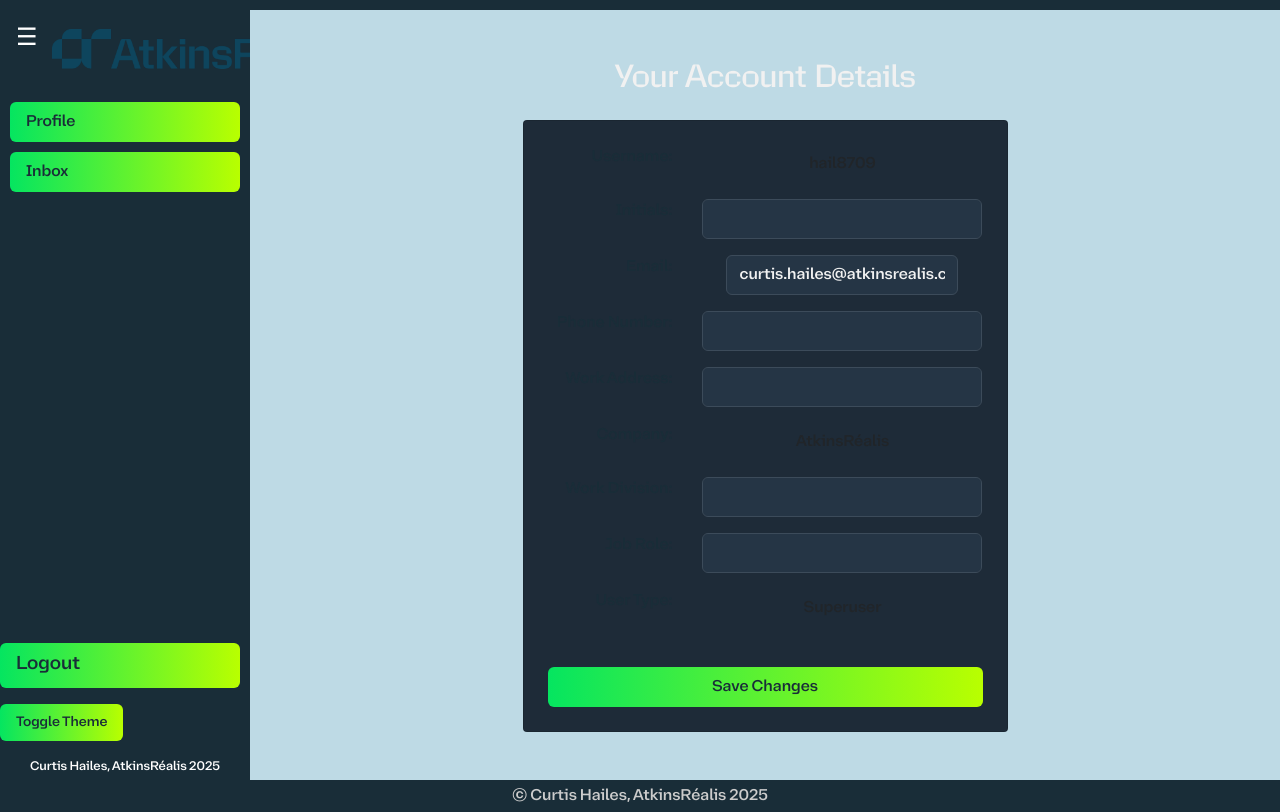
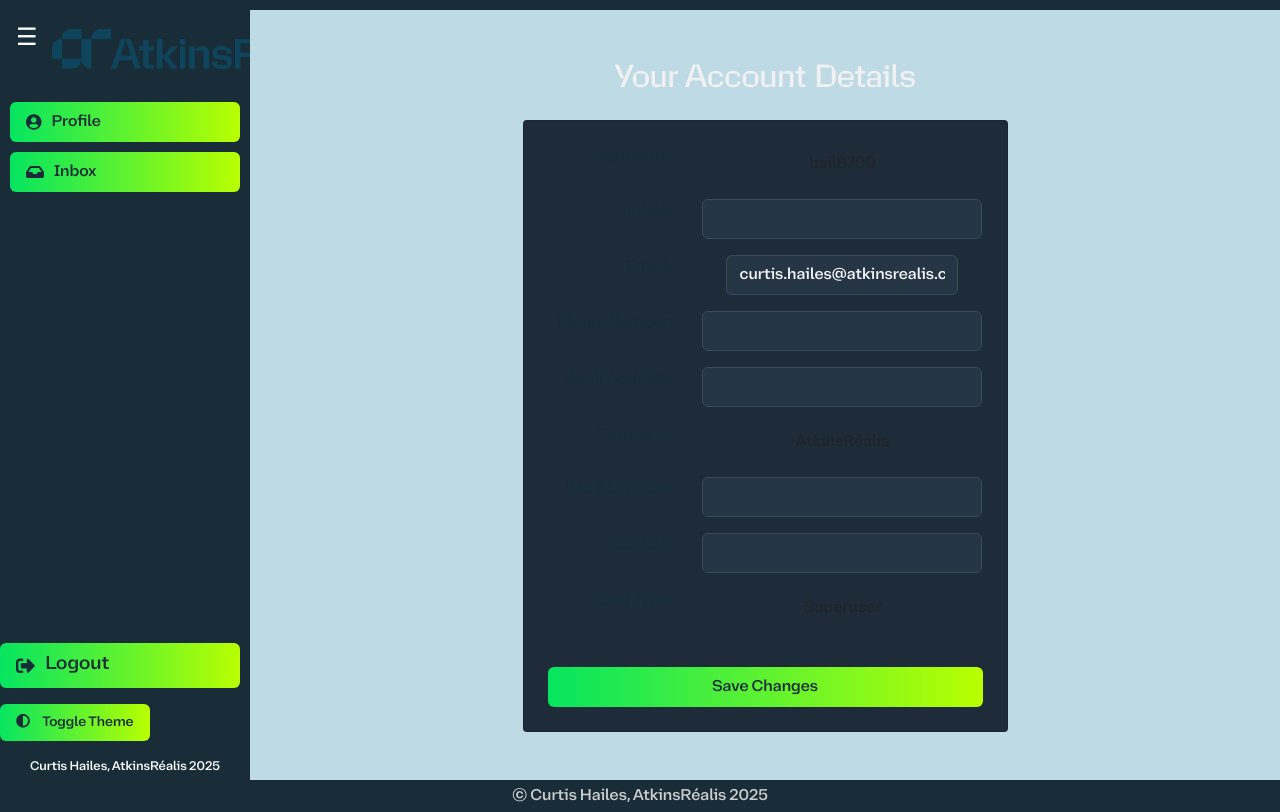
Before and after one commit to CurtisHai/Automation, a Django app: page /accounts/ in a window 1280 px wide. Run offline with Django 5.2, Linux system fonts and the light colour scheme; a user stored in the database is signed in; data comes from the database, SQL or seed files in the repository; data that the repository does not hold is empty; some libraries are stand-ins or nearby versions.

Commit message:
Add collapsible icon sidebar

```diff
--- a/equipment_booking_app/workflow_automation/templates/workflow_automation/base.html
+++ b/equipment_booking_app/workflow_automation/templates/workflow_automation/base.html
@@ -8,6 +8,8 @@
 
     <!-- Bootstrap CSS CDN for responsive design and styling -->
     <link href="https://stackpath.bootstrapcdn.com/bootstrap/4.5.2/css/bootstrap.min.css" rel="stylesheet">
+    <!-- Font Awesome for sidebar icons -->
+    <link href="https://cdnjs.cloudflare.com/ajax/libs/font-awesome/5.15.4/css/all.min.css" rel="stylesheet">
 
     <!-- Custom font definitions for the app -->
     <style>
@@ -55,6 +57,56 @@
 
         body.sidebar-collapsed #main-content {
             margin-left: 60px;
+        }
+
+        /* Sidebar icon and label behaviour */
+        #sidebar nav a,
+        #sidebar .auth-btn,
+        #sidebar #logout-link,
+        #sidebar button:not(#sidebarToggle) {
+            display: flex;
+            align-items: center;
+        }
+
+        #sidebar nav a i,
+        #sidebar .auth-btn i,
+        #sidebar #logout-link i,
+        #sidebar button:not(#sidebarToggle) i {
+            margin-right: 10px;
+        }
+
+        #sidebar nav a .sidebar-label,
+        #sidebar .auth-btn .sidebar-label,
+        #sidebar #logout-link .sidebar-label,
+        #sidebar button:not(#sidebarToggle) .sidebar-label {
+            white-space: nowrap;
+            transition: opacity 0.3s ease, width 0.3s ease;
+        }
+
+        #sidebar.collapsed nav a,
+        #sidebar.collapsed .auth-btn,
+        #sidebar.collapsed #logout-link,
+        #sidebar.collapsed button:not(#sidebarToggle) {
+            justify-content: center;
+        }
+
+        #sidebar.collapsed nav a i,
+        #sidebar.collapsed .auth-btn i,
+        #sidebar.collapsed #logout-link i,
+        #sidebar.collapsed button:not(#sidebarToggle) i {
+            margin-right: 0;
+        }
+
+        #sidebar.collapsed nav a .sidebar-label,
+        #sidebar.collapsed .auth-btn .sidebar-label,
+        #sidebar.collapsed #logout-link .sidebar-label,
+        #sidebar.collapsed button:not(#sidebarToggle) .sidebar-label {
+            opacity: 0;
+            width: 0;
+        }
+
+        #sidebar.collapsed .text-center {
+            display: none;
         }
 
         .logo {
@@ -212,9 +264,15 @@
         document.addEventListener('DOMContentLoaded', function() {
             var toggleBtn = document.getElementById('sidebarToggle');
             var sidebar = document.getElementById('sidebar');
+            var isCollapsed = localStorage.getItem('sidebarCollapsed') === 'true';
+            if (isCollapsed) {
+                sidebar.classList.add('collapsed');
+                document.body.classList.add('sidebar-collapsed');
+            }
             toggleBtn.addEventListener('click', function() {
                 sidebar.classList.toggle('collapsed');
                 document.body.classList.toggle('sidebar-collapsed');
+                localStorage.setItem('sidebarCollapsed', sidebar.classList.contains('collapsed'));
             });
         });
     </script>
--- a/equipment_booking_app/workflow_automation/templates/workflow_automation/partials/sidebar.html
+++ b/equipment_booking_app/workflow_automation/templates/workflow_automation/partials/sidebar.html
@@ -10,36 +10,81 @@
         {% if user.is_authenticated %}
             {% with path=request.path %}
                 {% if 'automation' in path or 'workflows' in path or 'run-' in path %}
-                    <a href="{% url 'my_workflows' %}" class="nav-link">My Workflows</a>
-                    <a href="{% url 'create_workflow' %}" class="nav-link">Create Workflow</a>
-                    <a href="{% url 'workflow_dashboard' %}" class="nav-link">Logs</a>
+                    <a href="{% url 'my_workflows' %}" class="nav-link" title="My Workflows" aria-label="My Workflows">
+                        <i class="fas fa-list"></i>
+                        <span class="sidebar-label">My Workflows</span>
+                    </a>
+                    <a href="{% url 'create_workflow' %}" class="nav-link" title="Create Workflow" aria-label="Create Workflow">
+                        <i class="fas fa-plus-circle"></i>
+                        <span class="sidebar-label">Create Workflow</span>
+                    </a>
+                    <a href="{% url 'workflow_dashboard' %}" class="nav-link" title="Logs" aria-label="Logs">
+                        <i class="fas fa-file-alt"></i>
+                        <span class="sidebar-label">Logs</span>
+                    </a>
                     {% if user.is_staff or user.is_superuser %}
-                        <a href="{% url 'review_workflows' %}" class="nav-link">Review Workflows</a>
-                        <a href="#" class="nav-link">Manage Templates</a>
+                        <a href="{% url 'review_workflows' %}" class="nav-link" title="Review Workflows" aria-label="Review Workflows">
+                            <i class="fas fa-check-circle"></i>
+                            <span class="sidebar-label">Review Workflows</span>
+                        </a>
+                        <a href="#" class="nav-link" title="Manage Templates" aria-label="Manage Templates">
+                            <i class="fas fa-cog"></i>
+                            <span class="sidebar-label">Manage Templates</span>
+                        </a>
                     {% endif %}
                 {% elif 'equipment' in path or 'booking' in path or 'calendar' in path %}
-                    <a href="{% url 'create_booking' %}" class="nav-link">Book Equipment</a>
-                    <a href="{% url 'booking_list' %}" class="nav-link">View Calendar</a>
+                    <a href="{% url 'create_booking' %}" class="nav-link" title="Book Equipment" aria-label="Book Equipment">
+                        <i class="fas fa-calendar-plus"></i>
+                        <span class="sidebar-label">Book Equipment</span>
+                    </a>
+                    <a href="{% url 'booking_list' %}" class="nav-link" title="View Calendar" aria-label="View Calendar">
+                        <i class="fas fa-calendar"></i>
+                        <span class="sidebar-label">View Calendar</span>
+                    </a>
                     {% if user.is_staff or user.is_superuser %}
-                        <a href="{% url 'booking_list' %}" class="nav-link">Admin Bookings</a>
-                        <a href="#" class="nav-link">Manage Inventory</a>
+                        <a href="{% url 'booking_list' %}" class="nav-link" title="Admin Bookings" aria-label="Admin Bookings">
+                            <i class="fas fa-calendar-check"></i>
+                            <span class="sidebar-label">Admin Bookings</span>
+                        </a>
+                        <a href="#" class="nav-link" title="Manage Inventory" aria-label="Manage Inventory">
+                            <i class="fas fa-boxes"></i>
+                            <span class="sidebar-label">Manage Inventory</span>
+                        </a>
                     {% endif %}
                 {% endif %}
             {% endwith %}
-            <a href="{% url 'accounts' %}" class="nav-link">Profile</a>
+            <a href="{% url 'accounts' %}" class="nav-link" title="Profile" aria-label="Profile">
+                <i class="fas fa-user-circle"></i>
+                <span class="sidebar-label">Profile</span>
+            </a>
             {% if user.is_superuser %}
-                <a href="{% url 'inbox' %}" class="nav-link">Inbox</a>
+                <a href="{% url 'inbox' %}" class="nav-link" title="Inbox" aria-label="Inbox">
+                    <i class="fas fa-inbox"></i>
+                    <span class="sidebar-label">Inbox</span>
+                </a>
             {% endif %}
         {% endif %}
     </nav>
     <div class="mt-auto mb-4">
         {% if not user.is_authenticated %}
-            <a href="{% url 'login' %}" class="auth-btn d-block mb-2">Login</a>
-            <a href="{% url 'signup' %}" class="auth-btn d-block">Sign Up</a>
+            <a href="{% url 'login' %}" class="auth-btn d-block mb-2" title="Login" aria-label="Login">
+                <i class="fas fa-sign-in-alt"></i>
+                <span class="sidebar-label">Login</span>
+            </a>
+            <a href="{% url 'signup' %}" class="auth-btn d-block" title="Sign Up" aria-label="Sign Up">
+                <i class="fas fa-user-plus"></i>
+                <span class="sidebar-label">Sign Up</span>
+            </a>
         {% else %}
-            <a href="{% url 'logout' %}" id="logout-link" class="nav-link" onclick="confirmLogout(event)">Logout</a>
+            <a href="{% url 'logout' %}" id="logout-link" class="nav-link" onclick="confirmLogout(event)" title="Logout" aria-label="Logout">
+                <i class="fas fa-sign-out-alt"></i>
+                <span class="sidebar-label">Logout</span>
+            </a>
         {% endif %}
-        <button id="themeToggle" class="btn btn-sm d-block mt-3">Toggle Theme</button>
+        <button id="themeToggle" class="btn btn-sm d-block mt-3" title="Toggle Theme" aria-label="Toggle Theme">
+            <i class="fas fa-adjust"></i>
+            <span class="sidebar-label">Toggle Theme</span>
+        </button>
         <div class="text-center mt-3 small">Curtis Hailes, AtkinsRéalis 2025</div>
     </div>
 </div>
```
